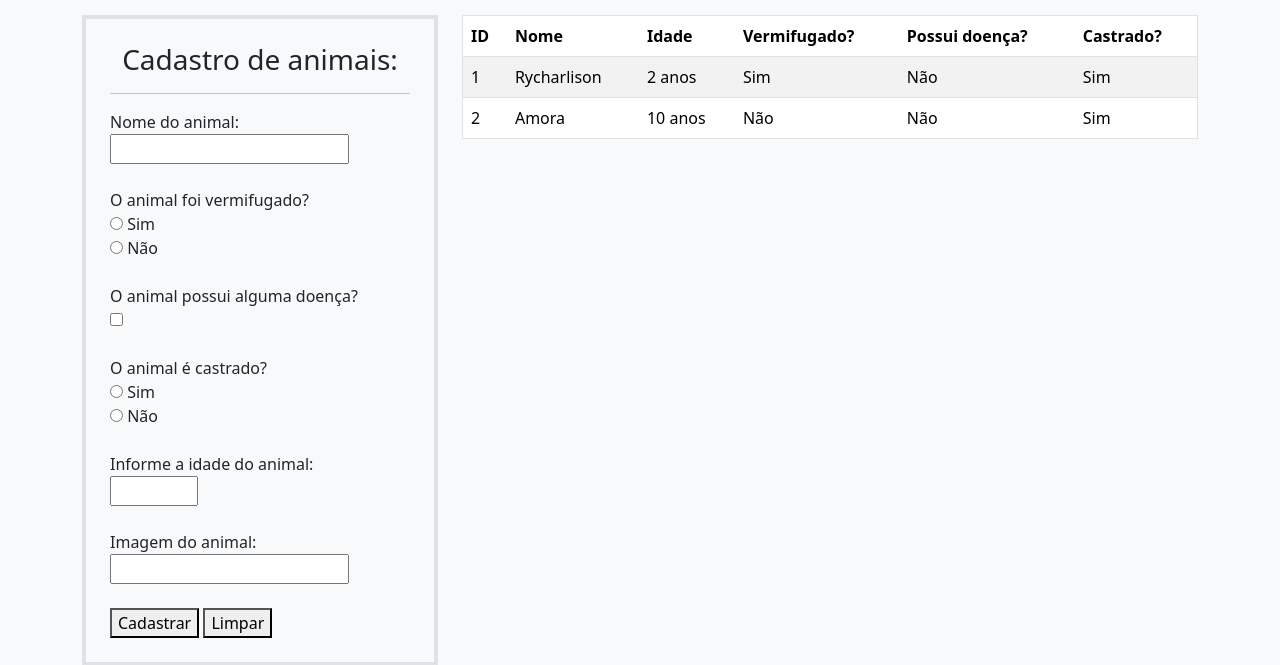
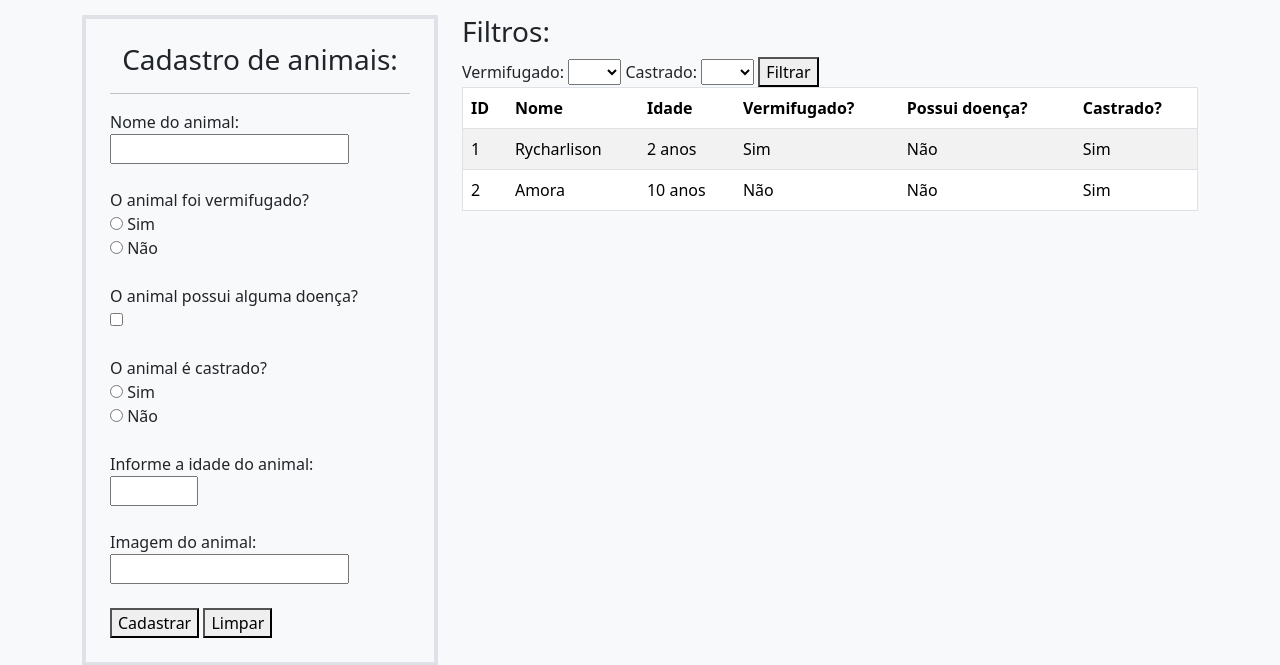
Before and after one commit to nan505/PI-Patas-Peludas, a PHP site: page /animais-formulario.php in a window 1280 px wide. Shown: the part 81-746 px from the top of the page. Run offline with PHP 8.4, Linux system fonts and the light colour scheme; data comes from the database, SQL or seed files in the repository.

Commit message:
Filtrando a tabela de animais!

```diff
--- a/animais-formulario.php
+++ b/animais-formulario.php
@@ -71,6 +71,52 @@ include "inc-head.php";
                 </div>
 
                 <div class="col-md-12 col-lg-8">
+
+                    <section>
+                        <h3>Filtros: </h3>
+                        <?php
+
+                        include "inc-conexao.php";
+                        $sql = "SELECT * FROM tb_informacoes_gatos WHERE 1 = 1";
+                        $params = [];
+
+                        $vermifugado = $_GET['vermifugado'] ?? null;
+                        if(isset($vermifugado) && $vermifugado != ""){
+                            $sqlVermifugado = " AND vermifugado = ?";
+
+                            $sql .= $sqlVermifugado;
+                            $params[] = $vermifugado;
+                        }
+
+                        $castrado = $_GET['castrado'] ?? null;
+                        if(isset($castrado) && $castrado != ""){
+                            $sqlCastrado = " AND castrado = ?";
+
+                            $sql .= $sqlCastrado;
+                            $params[] = $vermifugado;
+                        }
+
+                        ?>
+                        <form method="GET" action="">
+
+                            <label>Vermifugado:</label>
+                            <select name="vermifugado">
+                                <option selected></option>
+                                <option value="1">Sim</option>
+                                <option value="0">Não</option>
+                            </select>
+
+                            <label>Castrado:</label>
+                            <select>
+                                <option selected></option>
+                                <option value="1">Sim</option>
+                                <option value="2">Não</option>
+                            </select>
+
+                            <button type="submit">Filtrar</button>
+                        </form>
+                    </section>
+
                     <table class="table table-striped table-hover border">
                         <thead>
                             <tr>
@@ -83,10 +129,7 @@ include "inc-head.php";
                             </tr>
                         </thead>
                         <?php
-
-                        include "inc-conexao.php";
-                        $sql = "SELECT * FROM tb_informacoes_gatos";
-                        $resultado = mysqli_query($conn, $sql);
+                        $resultado = mysqli_execute_query($conn, $sql, $params);
 
                         while($linha_resultado = mysqli_fetch_assoc($resultado) ){
                             echo '<tr>';
```
